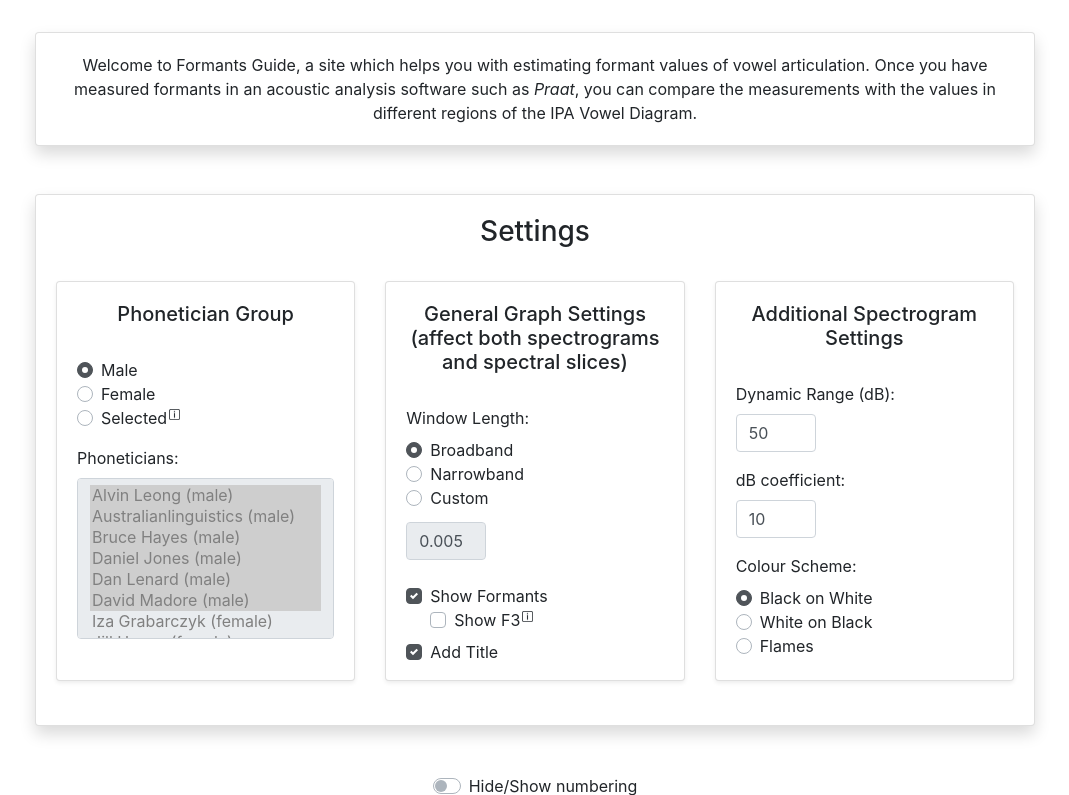
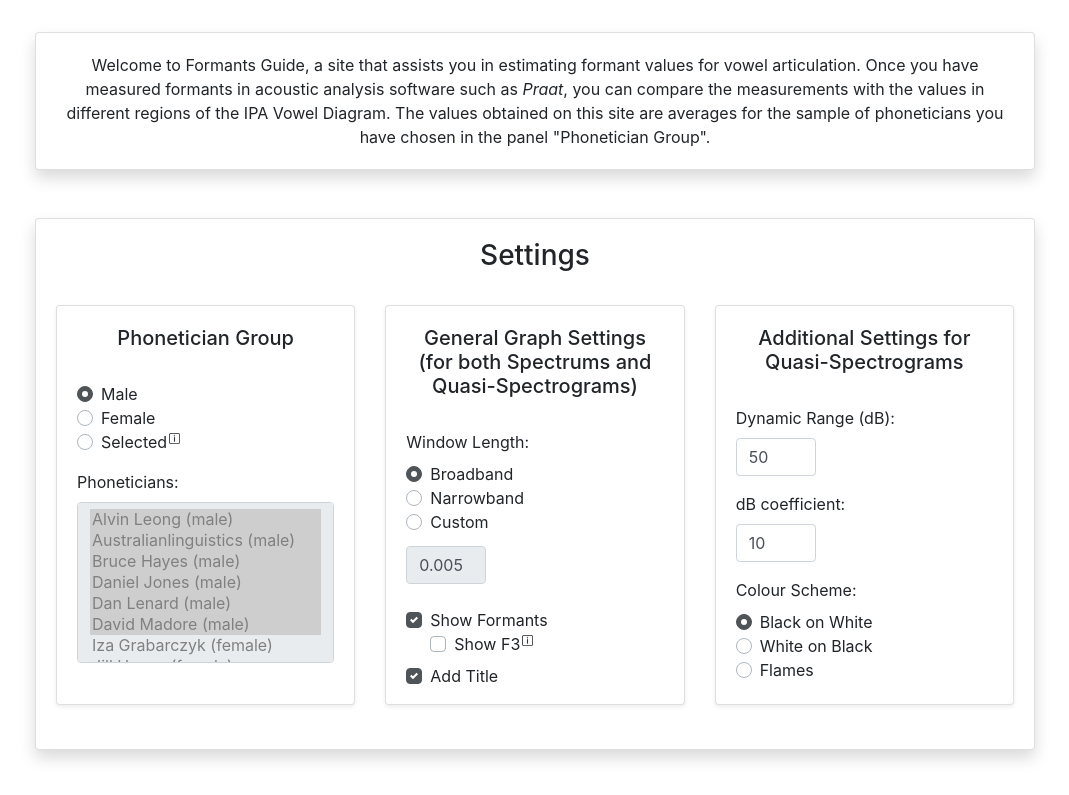
Before and after one commit to Stolarski-Lukasz/formantsguide, a Django app: page / in a window 1280 px wide. Shown: the part 56-851 px from the top of the page, without its empty margins (105-1174 px from the left). Run offline with Django 3.2, Linux system fonts and the light colour scheme; some libraries are stand-ins or nearby versions.

Commit message:
Version 1.0

```diff
--- a/app_graphs/my_acoustic_graphs.py
+++ b/app_graphs/my_acoustic_graphs.py
@@ -87,11 +87,10 @@ class ParselmouthSpectrogramGrapher(SpectrogramGrapher):
         plt.gca().get_xaxis().set_ticks([])
 
         if title:
-            plt.title("CV " + str(cardinal_vowel) + " average " + " spectrogram " + "(n = " + str(sample_size) + ")")
+            plt.title("CV " + str(cardinal_vowel) + " average " + "quasi-spectrogram " + "(n = " + str(sample_size) + ")")
 
         if save:
             if save_name:
-                print(save_name)
                 plt.savefig(save_folder + save_name, dpi=200)
             else:
                 plt.savefig("average_spectrogram", dpi=200)
@@ -164,7 +163,7 @@ class ParselmouthSpectrumGrapher(SpectrumGrapher):
 
         if title:
             plt.title("CV " + str(cardinal_vowel) + " average " +
-                      " spectrum slice " + "(n = " + str(sample_size) + ")")
+                      "spectrum " + "(n = " + str(sample_size) + ")")
 
         # removing frame
         # for pos in ['right', 'top', 'bottom', 'left']:
--- a/app_graphs/my_parselmouth.py
+++ b/app_graphs/my_parselmouth.py
@@ -18,7 +18,6 @@ def get_spectrogram_object(sound_file, window_length="broadband"):
 
     Returns: Parcelmouth spectrogram object
     """
-    print("window lengt in function", window_length)
     if window_length == "broadband":
         window_length = 0.005
     elif window_length == "narrowband":
@@ -73,7 +72,6 @@ class BatchAcousticDataProcessor:
             output_data_type (str, optional): Defaults to "spectrogram". Other options are "spectrum", which does not multiply the obtained values to mach fequency bins number, and "spectrogram_and_spectrum" which deals with both spectrogram data and spectrum data.
         """
         self.window_length = window_length
-        print("here1", self.window_length)
         folders_list = get_folders_list(folder_name)
         singlevowel_means_for_bins_list = []
         sample_size = 0
@@ -82,7 +80,6 @@ class BatchAcousticDataProcessor:
             files_list = get_files_list(folder)
             for file in files_list:
                 if file[folder_length:folder_length+2] == cardinal_vowel:
-                    print("found: ", file)
                     sample_size += 1
                     spectrogram = get_spectrogram_object(sound_file=file,
                                                          window_length=window_length)
@@ -124,7 +121,6 @@ class BatchAcousticDataProcessor:
         sample_size = 0
 
         for file in files_list:
-            print("found: ", file)
             sample_size += 1
             spectrogram = get_spectrogram_object(sound_file=file,
                                                     window_length=window_length)
@@ -257,8 +253,6 @@ def get_spectral_traits_gmf0(sound_file, gender):
         number_of_frames = call(f0, "Get number of frames")
         pitch_listing = []
         for frame_number in range(1, number_of_frames+1):
-            # time = call(f0, "Get time from frame number", frame_number)
-            # print(time)
             pitch_in_frame = call(f0, "Get value in frame", frame_number, "Hertz")
             if math.isnan(pitch_in_frame) != True:
                 pitch_listing.append(pitch_in_frame)
--- a/app_graphs/views.py
+++ b/app_graphs/views.py
@@ -74,17 +74,12 @@ def create_spectrogram(request: HttpRequest):
             # TODO - nie rozumiem co to jest recording__in - tego nie ma ani w jednej ani w drugie tabeli... - to jest co najwyżej nazwa z jednej z tabel
             # TODO - wyjaśnić to kiedyś...
             phoneticians_found = Phonetician.objects.filter(recording__in=recordings_found)
-            # print("phoneticians_found", phoneticians_found)
             phoneticians_found_list = []
             for query_set in phoneticians_found:
                 phoneticians_found_list.append(query_set.official_name)
-            # print("phoneticians_found_list", phoneticians_found_list)
-            # official_names_list = phoneticians_found.values_list('official_name', flat=True)
-            # print("official names", official_names_list)
             folder_or_listofpaths = []
             for recording in recordings_found:
                 folder_or_listofpaths.append(recording.path)
-            print("folder_or_listofpaths", folder_or_listofpaths)
             f1 = Recording.objects.filter(phonetician__in=phoneticians_selected, vowel=cardinal_vowel_int).aggregate(Avg('f1'))
             f1 = int(f1["f1__avg"])
             f2 = Recording.objects.filter(phonetician__in=phoneticians_selected, vowel=cardinal_vowel_int).aggregate(Avg('f2'))
--- a/static/js/formantsguide-vue-main.js
+++ b/static/js/formantsguide-vue-main.js
@@ -131,7 +131,6 @@ const vue_app = Vue.createApp({
       // handle response
       request.addEventListener('readystatechange', () => {
         if (request.readyState === 4 && request.status === 200) {
-          console.log("response")
           let json_response = request.responseText;
           let response_object = JSON.parse(json_response);
           if (response_object.incorrect_window_length) {
@@ -139,12 +138,10 @@ const vue_app = Vue.createApp({
           }
           else if (response_object.f1 == null) {
             this.recordingsNotAvailable = true
-            console.log("here")
           } else {
             this.f1 = response_object.f1
             this.f2 = response_object.f2
             this.f3 = response_object.f3
-            console.log(response_object.spectrogram_path_and_name)
             this.spectrogramPathAndName = response_object.spectrogram_path_and_name
             this.spectrumPathAndName = response_object.spectrum_path_and_name
             this.sampleSize = response_object.sample_size
--- a/templates/home.html
+++ b/templates/home.html
@@ -57,8 +57,8 @@
           </div>
           <div class="modal-body">
             <p>Formants Guide</p>
-            <p>Ver. 0.1</p>
-            <p>October 2023</p>
+            <p>Ver. 1.0</p>
+            <p>January 2024</p>
           </div>
         </div>
       </div>
@@ -90,10 +90,8 @@
         <div class="col text-center d-flex justify-content-center">
           <div class="card card-block d-flex shadow" style="max-width: 1000px;">
             <div class="card-body align-items-center">
-              <p class="card-text">Welcome to Formants Guide,
-                a site which helps you with estimating formant values of vowel articulation.
-                Once you have measured formants in an acoustic analysis software such as <i>Praat</i>,
-                you can compare the measurements with the values in different regions of the IPA Vowel Diagram.
+              <p class="card-text">Welcome to Formants Guide, a site that assists you in estimating formant values for vowel articulation. Once you have measured formants in acoustic analysis software such as <i>Praat</i>,
+                you can compare the measurements with the values in different regions of the IPA Vowel Diagram. The values obtained on this site are averages for the sample of phoneticians you have chosen in the panel "Phonetician Group".
               </p>
             </div>
           </div>
@@ -180,7 +178,7 @@
                     <div class="card shadow-sm fg-settings-card">
                       <div class="card-body">
                         <!-- <p class="card-text">General Graph Settings: <br> (affect both spectrograms and spectral slices)</p> -->
-                        <h5>General Graph Settings <br> (affect both spectrograms and spectral slices)</h5>
+                        <h5>General Graph Settings <br> (for both Spectrums and Quasi-Spectrograms)</h5>
                         <br>
                         <div class="form-group text-left">
                           <label for="general_graph_settings">Window Length:</label>
@@ -229,7 +227,7 @@
                     <div class="card shadow-sm fg-settings-card">
                       <div class="card-body">
                         <!-- <p class="card-text">Additional Spectrogram Settings:</p> -->
-                        <h5>Additional Spectrogram Settings</h5>
+                        <h5>Additional Settings for Quasi-Spectrograms</h5>
                         <br>
                         <div class="form-group text-left">
                           <label for="dynamic-range">Dynamic Range (dB):</label>
```
Also changed, not shown: 1 other file.
